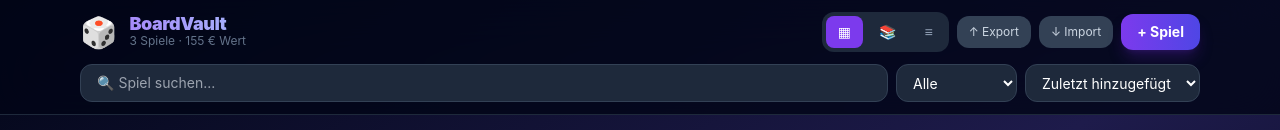
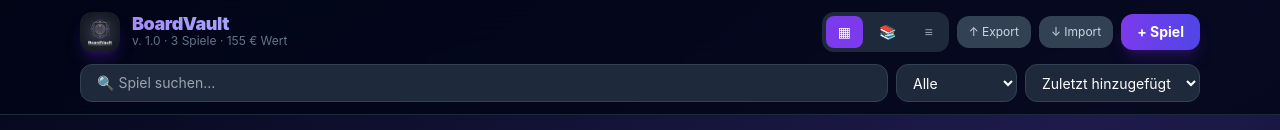
Before and after one commit to TheLomma/brettspielesapp, a React (Vite) app: page / in a window 1280 px wide. Shown: the top 130 px of the page. Built offline with nearby package versions, Linux system fonts and the light colour scheme.

Commit message:
Update App.jsx

```diff
--- a/src/App.jsx
+++ b/src/App.jsx
@@ -537,12 +537,12 @@ export default function BoardVault() {
         <div className="max-w-6xl mx-auto px-4 py-3">
           <div className="flex items-center justify-between gap-4">
             <div className="flex items-center gap-3">
-              <div className="text-3xl">🎲</div>
+              <img src="/icon-192x192.png" alt="BoardVault Logo" className="w-10 h-10 rounded-xl shadow-lg shadow-violet-900/40" />
               <div>
                 <h1 className="text-lg font-black tracking-tight bg-gradient-to-r from-violet-400 to-indigo-300 bg-clip-text text-transparent leading-none">
                   BoardVault
                 </h1>
-                <p className="text-slate-500 text-xs">{games.length} Spiele · {totalValue.toFixed(0)} € Wert</p>
+                <p className="text-slate-500 text-xs">v. 1.0 · {games.length} Spiele · {totalValue.toFixed(0)} € Wert</p>
               </div>
             </div>
 
```
